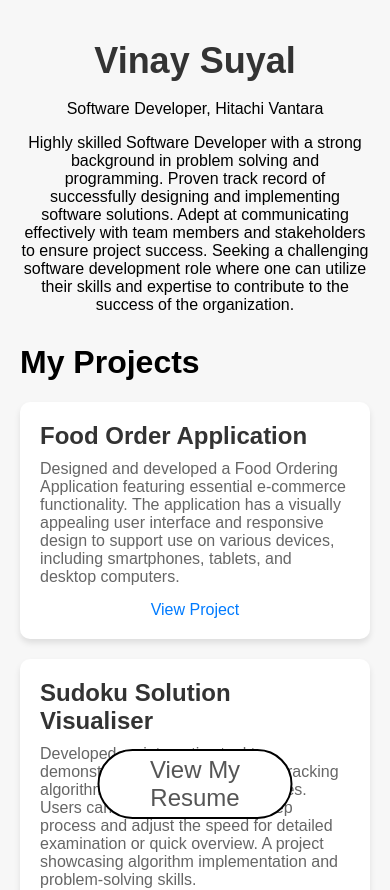
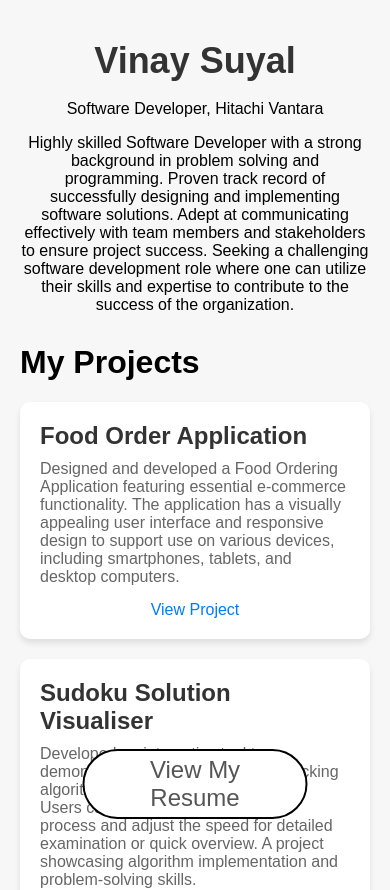
Before and after one commit to vinaysuyal/vinaysuyalPortfolio, a React (Create React App) app: page / in a window 390 px wide. Shown: the top 890 px of the page. Built offline with nearby package versions, Linux system fonts and the light colour scheme.

Commit message:
Button Responsiveness

```diff
--- a/src/App.css
+++ b/src/App.css
@@ -100,7 +100,7 @@ body {
 /* ... (previous styles) */
 
 .close-button {
-  width: fit-content;
+  width: 225px;
   position: fixed;
   bottom: 25px;
   right: 50%;
```
